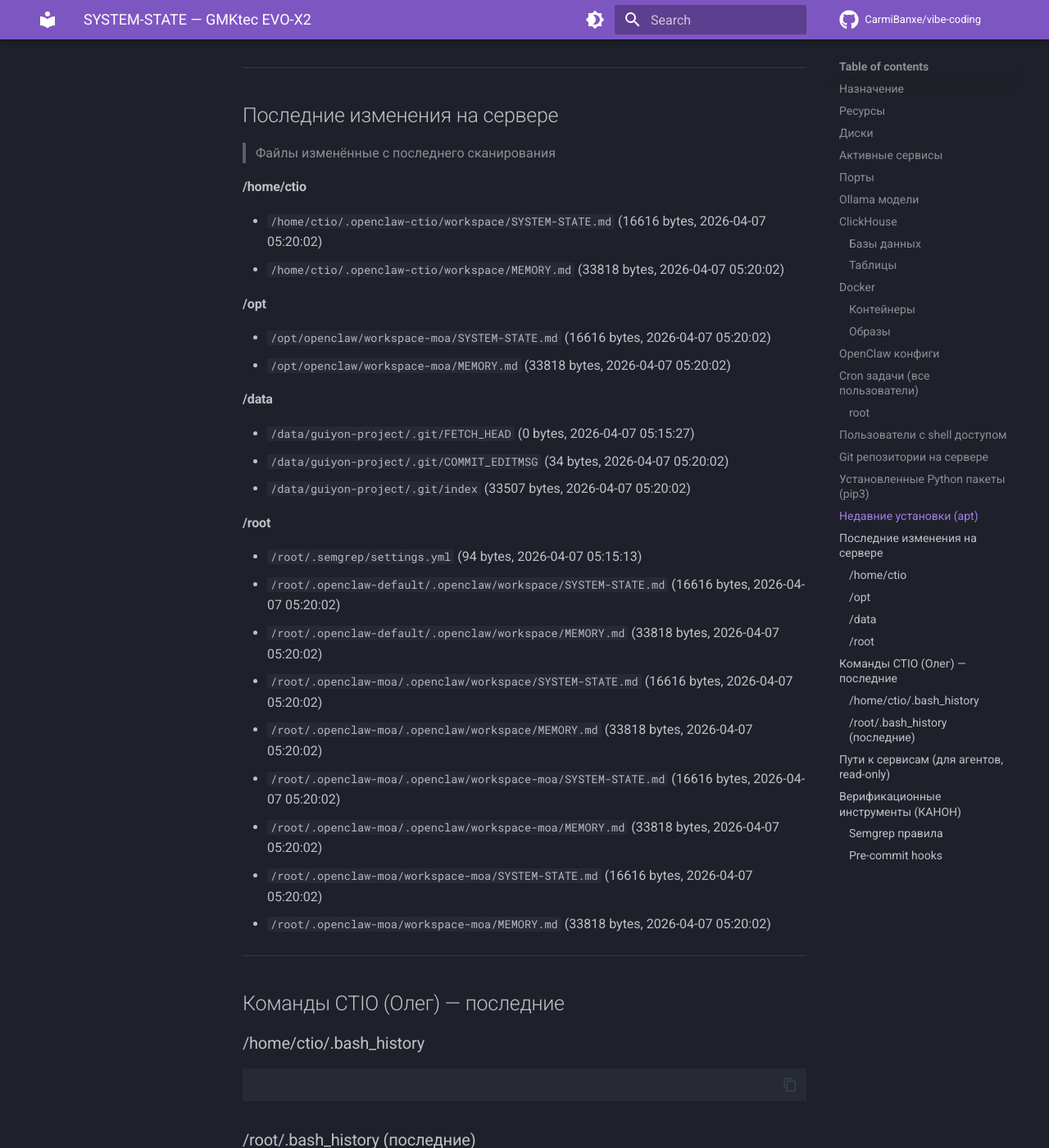
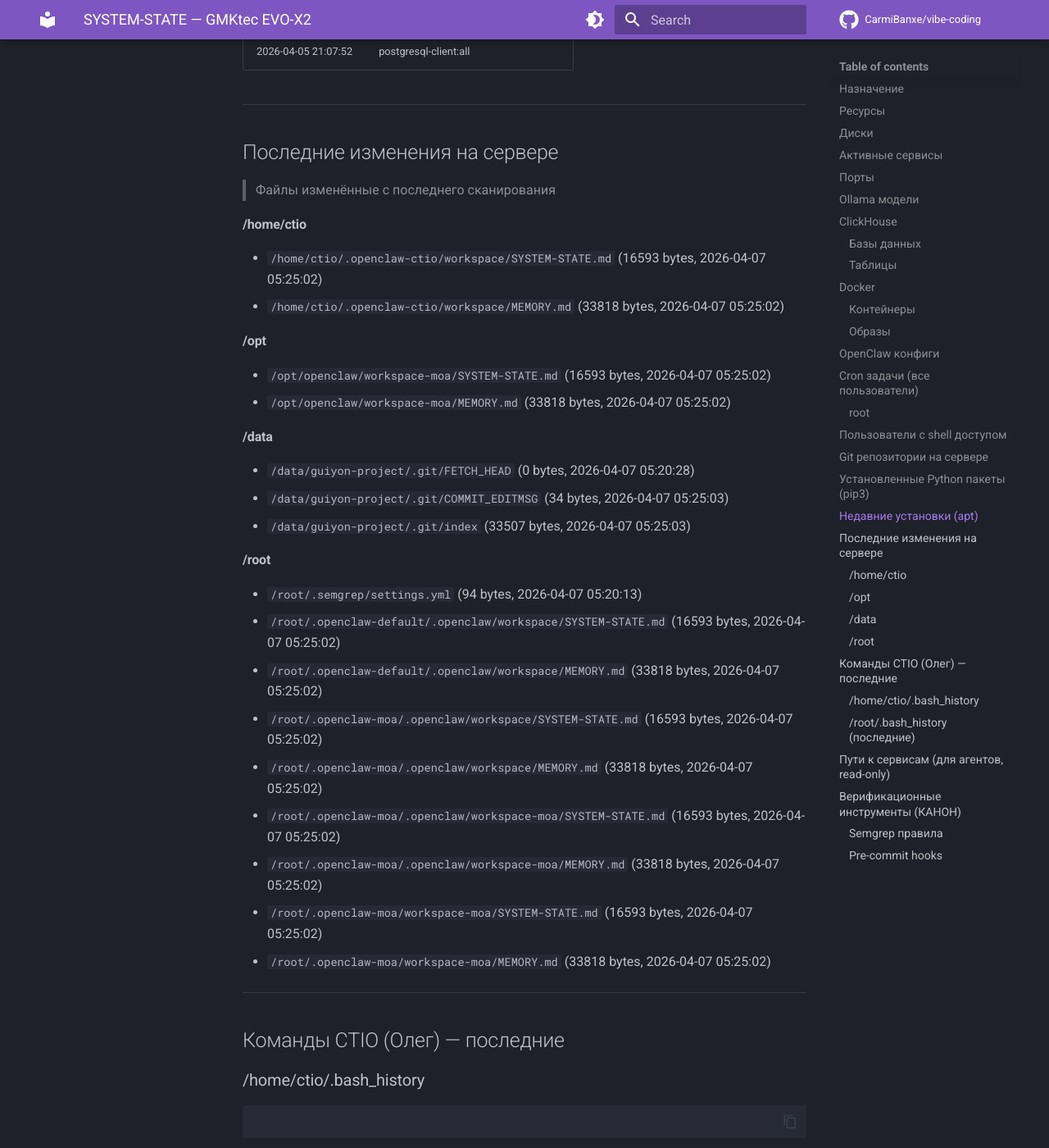
Before and after one commit to CarmiBanxe/vibe-coding, an MkDocs documentation site: the page built from docs/SYSTEM-STATE.md, in a window 1280 px wide and 1400 px high, scrolled down 13796 px. Shown: the whole window at 82% size. Built offline with MkDocs 1.6.1 and Material for MkDocs 9.7.7, drawn with Linux system fonts in a browser that asks for light colours; comment, search, counter and statistics services are not loaded; some of the changed text lies outside the part shown.

Commit message:
auto: SYSTEM-STATE v2 update (2026-04-07 05:25 CEST)

```diff
--- a/docs/SYSTEM-STATE.md
+++ b/docs/SYSTEM-STATE.md
@@ -1,6 +1,6 @@
 # SYSTEM-STATE — GMKtec EVO-X2
 > Автоматически обновляется каждые 5 минут
-> Последнее сканирование: 2026-04-07 05:20 CEST
+> Последнее сканирование: 2026-04-07 05:25 CEST
 > Источник: ctio-watcher.sh v2 (cron)
 
 ## Назначение
@@ -186,8 +187,8 @@
 | qwen3-banxe-v2:latest | 17.3 GB | 2026-04-03 |
 | qwen3-banxe:latest | 17.3 GB | 2026-04-02 |
 | qwen3:30b-a3b | 17.3 GB | 2026-04-02 |
+| huihui_ai/glm-4.7-flash-abliterated:latest | 17.5 GB | 2026-03-26 |
 | gurubot/gpt-oss-derestricted:20b | 14.7 GB | 2026-03-26 |
-| huihui_ai/glm-4.7-flash-abliterated:latest | 17.5 GB | 2026-03-26 |
 
 ## ClickHouse
 ### Базы данных
@@ -248,8 +249,8 @@
 | marble-src-marble-frontend:latest | 757MB |
 | marble-src-marble-backend:latest | 255MB |
 | andreysenov/firebase-tools:latest | 1.47GB |
+| <none>:<none> | 646MB |
 | jube.app:latest | 646MB |
-| <none>:<none> | 646MB |
 | mongo:8 | 950MB |
 | postgis/postgis:17-3.5 | 637MB |
 | postgres:17 | 453MB |
@@ -378,28 +379,28 @@
 
 
 #### /home/ctio
-- `/home/ctio/.openclaw-ctio/workspace/SYSTEM-STATE.md` (16616 bytes, 2026-04-07 05:20:02)
-- `/home/ctio/.openclaw-ctio/workspace/MEMORY.md` (33818 bytes, 2026-04-07 05:20:02)
+- `/home/ctio/.openclaw-ctio/workspace/SYSTEM-STATE.md` (16593 bytes, 2026-04-07 05:25:02)
+- `/home/ctio/.openclaw-ctio/workspace/MEMORY.md` (33818 bytes, 2026-04-07 05:25:02)
 
 #### /opt
-- `/opt/openclaw/workspace-moa/SYSTEM-STATE.md` (16616 bytes, 2026-04-07 05:20:02)
-- `/opt/openclaw/workspace-moa/MEMORY.md` (33818 bytes, 2026-04-07 05:20:02)
+- `/opt/openclaw/workspace-moa/SYSTEM-STATE.md` (16593 bytes, 2026-04-07 05:25:02)
+- `/opt/openclaw/workspace-moa/MEMORY.md` (33818 bytes, 2026-04-07 05:25:02)
 
 #### /data
-- `/data/guiyon-project/.git/FETCH_HEAD` (0 bytes, 2026-04-07 05:15:27)
-- `/data/guiyon-project/.git/COMMIT_EDITMSG` (34 bytes, 2026-04-07 05:20:02)
-- `/data/guiyon-project/.git/index` (33507 bytes, 2026-04-07 05:20:02)
+- `/data/guiyon-project/.git/FETCH_HEAD` (0 bytes, 2026-04-07 05:20:28)
+- `/data/guiyon-project/.git/COMMIT_EDITMSG` (34 bytes, 2026-04-07 05:25:03)
+- `/data/guiyon-project/.git/index` (33507 bytes, 2026-04-07 05:25:03)
 
 #### /root
-- `/root/.semgrep/settings.yml` (94 bytes, 2026-04-07 05:15:13)
-- `/root/.openclaw-default/.openclaw/workspace/SYSTEM-STATE.md` (16616 bytes, 2026-04-07 05:20:02)
-- `/root/.openclaw-default/.openclaw/workspace/MEMORY.md` (33818 bytes, 2026-04-07 05:20:02)
-- `/root/.openclaw-moa/.openclaw/workspace/SYSTEM-STATE.md` (16616 bytes, 2026-04-07 05:20:02)
-- `/root/.openclaw-moa/.openclaw/workspace/MEMORY.md` (33818 bytes, 2026-04-07 05:20:02)
-- `/root/.openclaw-moa/.openclaw/workspace-moa/SYSTEM-STATE.md` (16616 bytes, 2026-04-07 05:20:02)
-- `/root/.openclaw-moa/.openclaw/workspace-moa/MEMORY.md` (33818 bytes, 2026-04-07 05:20:02)
-- `/root/.openclaw-moa/workspace-moa/SYSTEM-STATE.md` (16616 bytes, 2026-04-07 05:20:02)
-- `/root/.openclaw-moa/workspace-moa/MEMORY.md` (33818 bytes, 2026-04-07 05:20:02)
+- `/root/.semgrep/settings.yml` (94 bytes, 2026-04-07 05:20:13)
+- `/root/.openclaw-default/.openclaw/workspace/SYSTEM-STATE.md` (16593 bytes, 2026-04-07 05:25:02)
+- `/root/.openclaw-default/.openclaw/workspace/MEMORY.md` (33818 bytes, 2026-04-07 05:25:02)
+- `/root/.openclaw-moa/.openclaw/workspace/SYSTEM-STATE.md` (16593 bytes, 2026-04-07 05:25:02)
+- `/root/.openclaw-moa/.openclaw/workspace/MEMORY.md` (33818 bytes, 2026-04-07 05:25:02)
+- `/root/.openclaw-moa/.openclaw/workspace-moa/SYSTEM-STATE.md` (16593 bytes, 2026-04-07 05:25:02)
+- `/root/.openclaw-moa/.openclaw/workspace-moa/MEMORY.md` (33818 bytes, 2026-04-07 05:25:02)
+- `/root/.openclaw-moa/workspace-moa/SYSTEM-STATE.md` (16593 bytes, 2026-04-07 05:25:02)
+- `/root/.openclaw-moa/workspace-moa/MEMORY.md` (33818 bytes, 2026-04-07 05:25:02)
 
 ---
 
```
Also changed, not shown: other parts of docs/SYSTEM-STATE.md (+4 -3 lines).
